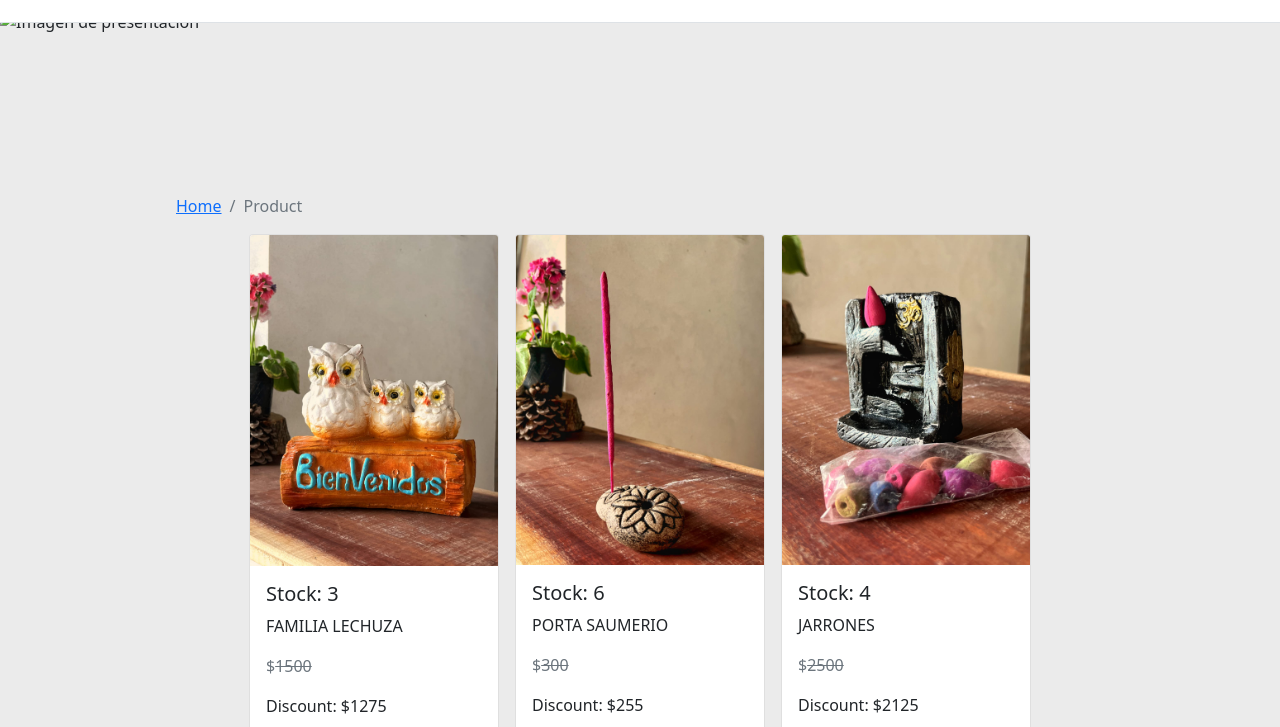
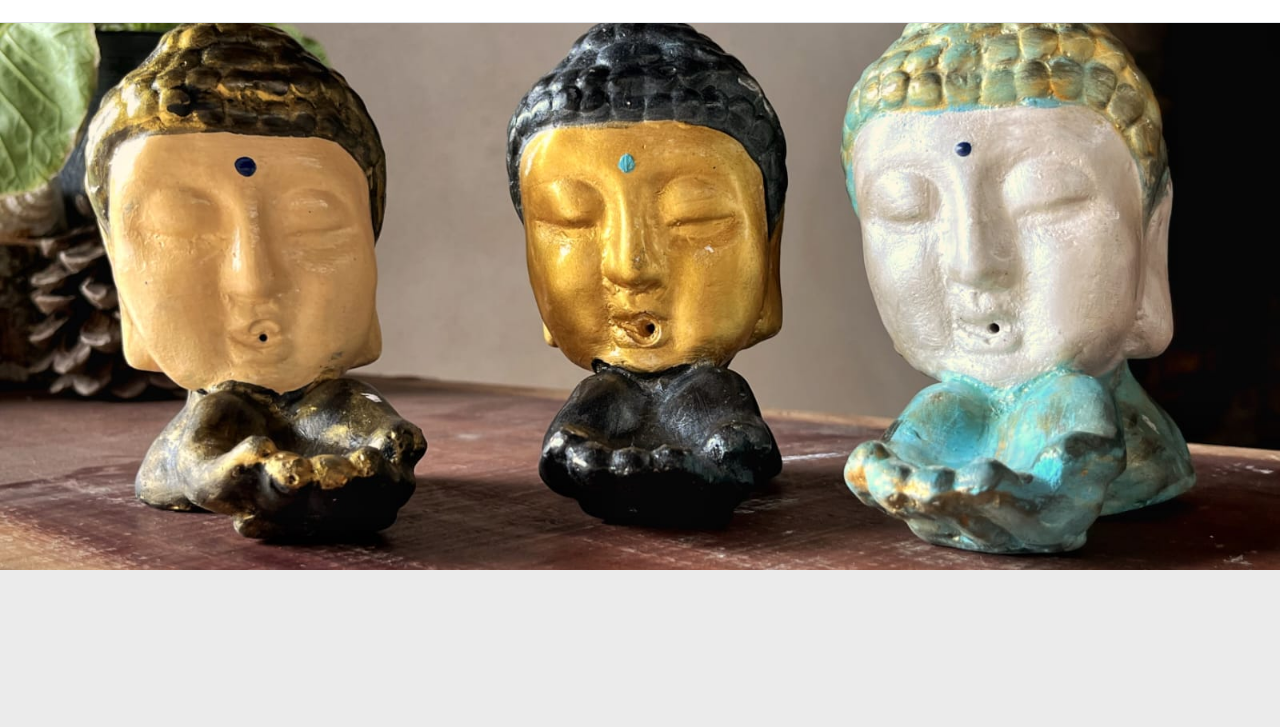
Before and after one commit to Marttify/JavaScript-CoderHouse, a website: page index.html in a window 1280 px wide. Shown: the part 80-807 px from the top of the page. Drawn offline with nearby package versions, Linux system fonts and the light colour scheme; some packages are replaced by stand-ins of ours; files that its build step writes are made by us from their sources; the site is published under a folder, as on GitHub Pages, so addresses that start at the root find nothing; a script that the page names is missing.

Commit message:
route arrangement

```diff
--- a/index.html
+++ b/index.html
@@ -65,7 +65,7 @@
     </div>
   </nav>
   <!-- the end of the header -->
-  <img src="/assets/image/trillizos.jpeg" class="presentation " alt="Imagen de presentacion">
+  <img src="assets/image/trillizos.jpeg" class="presentation " alt="Imagen de presentacion">
 
   <main class="main">
 
```
